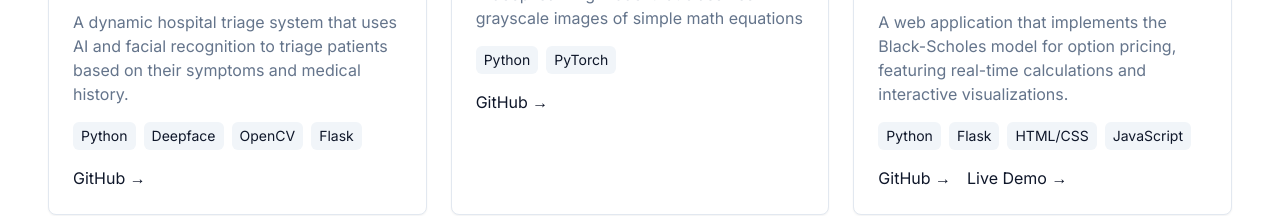
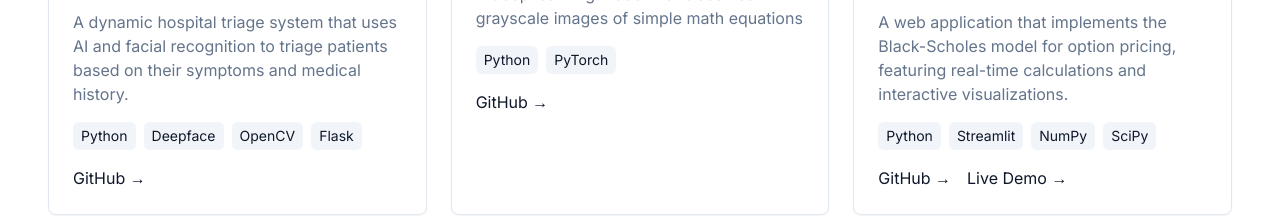
Before and after one commit to nassim747/personal-website, a Next.js app: page / in a window 1280 px wide. Shown: the part 960-1176 px from the top of the page. Built offline with nearby package versions, Linux system fonts and the light colour scheme.

Commit message:
updated skills

```diff
--- a/app/page.tsx
+++ b/app/page.tsx
@@ -93,7 +93,7 @@ export default function Page() {
                 image="/MITRE.png"
                 link="https://github.com/nassim747/Black-Scholes-Option-Pricing-Model"
                 deployLink="https://ameur-blackscholes.streamlit.app/"
-                tags={["Python", "Flask", "HTML/CSS", "JavaScript"]}
+                tags={["Python", "Streamlit", "NumPy", "SciPy"]}
               />
             </div>
           </div>
```
